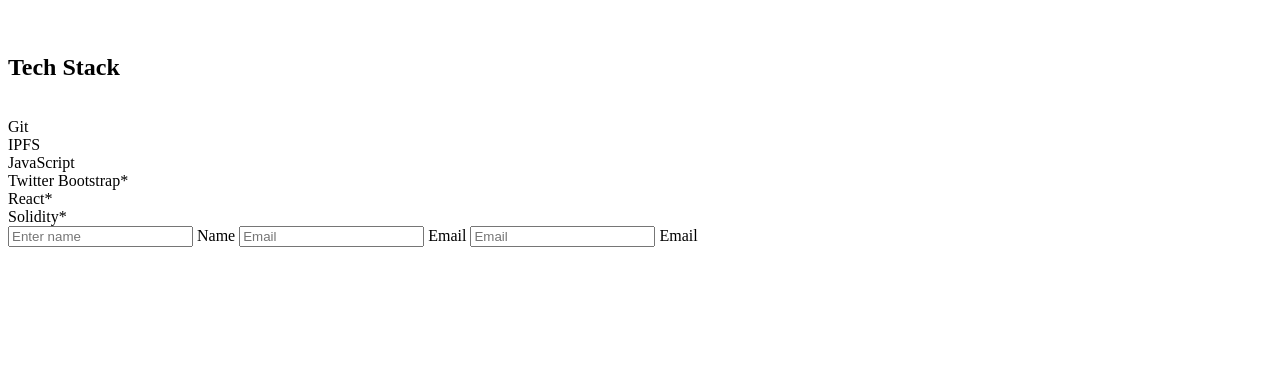
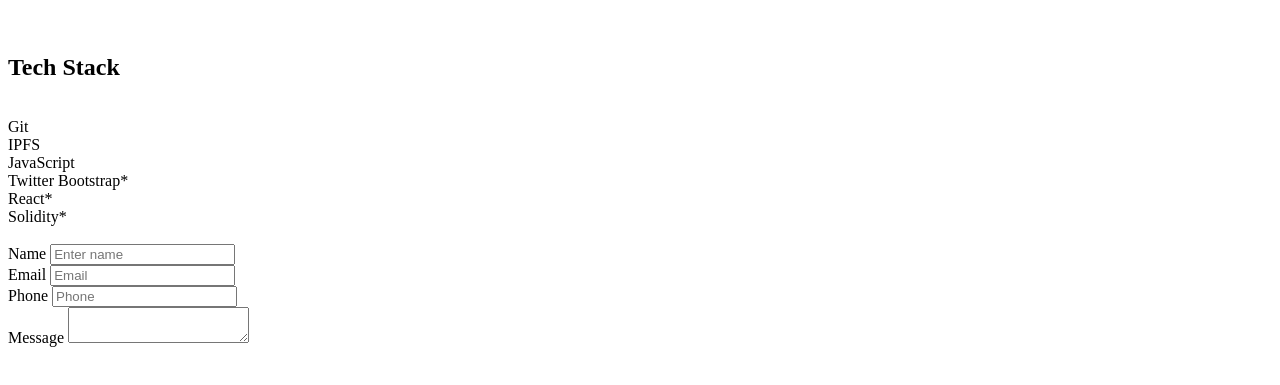
Before and after one commit to ovokojo/PW, a plain HTML site: page Index.html in a window 1280 px wide. Shown: the part 237-622 px from the top of the page. Drawn offline with Linux system fonts and the light colour scheme.

Commit message:
UpdatedForm

```diff
--- a/Index.html
+++ b/Index.html
@@ -53,12 +53,31 @@
 </div>
 
 
+<br>
+
 <div class="contactform">
 
-<input type="text" name="Name" placeholder="Enter name"> Name </input>
-<input type="Email" name="Email" placeholder="Email"> Email </input>
-<input type="" name="Email" placeholder="Email"> Email </input>
+	<form> <!--  No action or method attributes yet. But it will have to be linked to a database  -->
 
+<label> Name </label>
+<input type="text" name="Name" placeholder="Enter name">
+<br>
+
+<label>Email</label>
+<input type="Email" name="Email" placeholder="Email">
+<br>
+
+<label>Phone</label>
+<input type="number" name="Phone" placeholder="Phone">
+<br>
+
+<label>Message</label>
+<textarea> </textarea>
+<br>
+
+
+
+	</form>
 
 </div>
 
```
